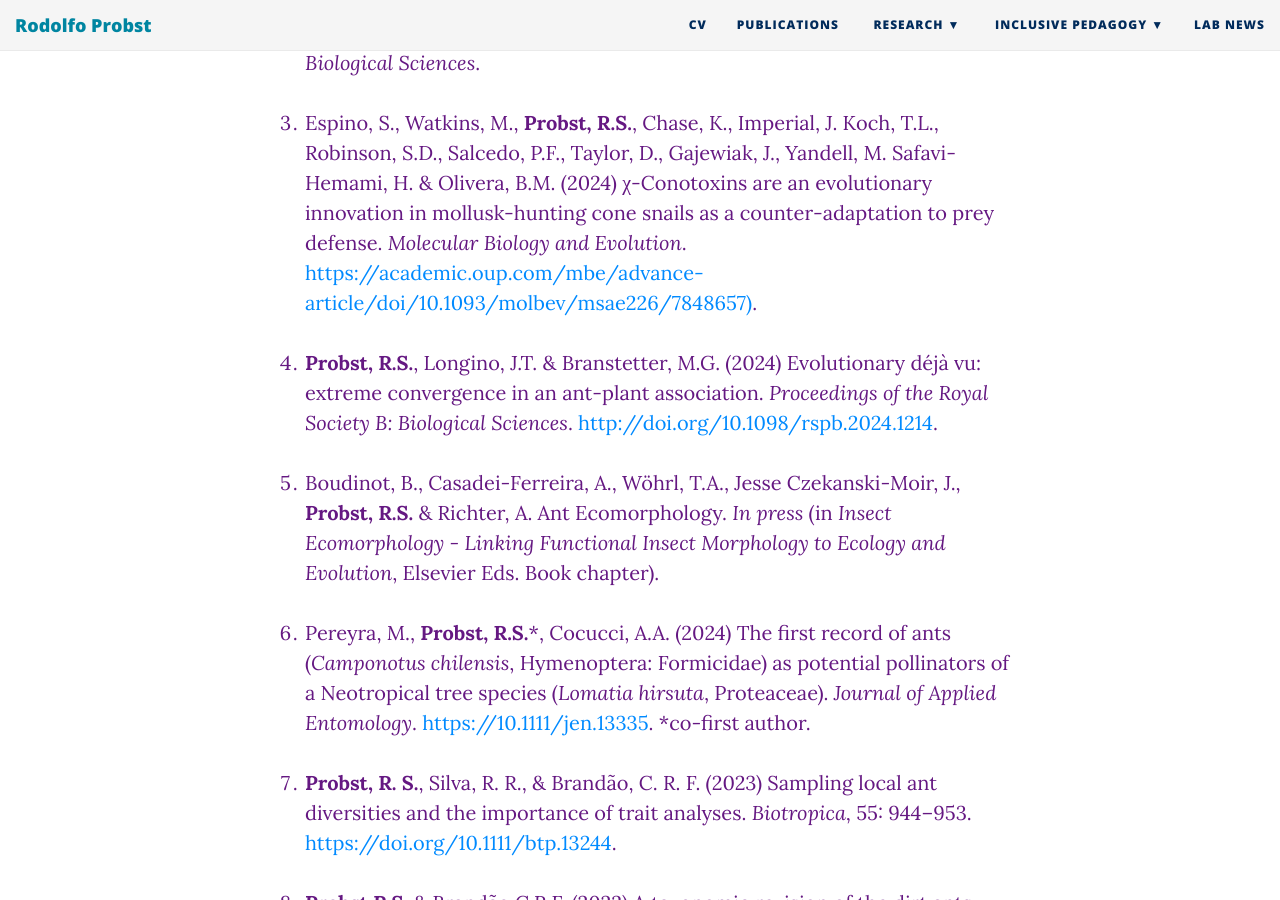
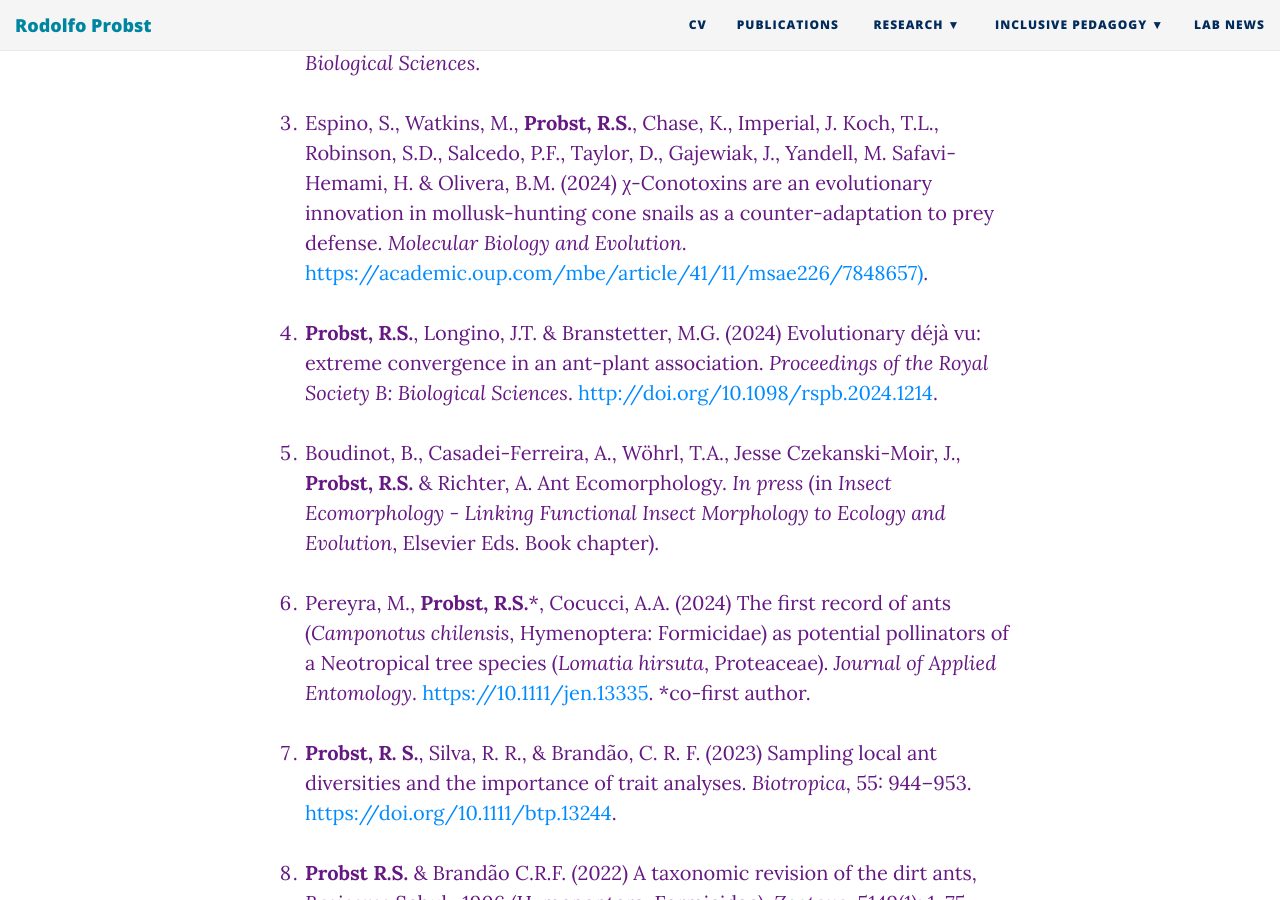
Before and after one commit to probstrodolfo/probstrodolfo.github.io, a Jekyll site: the page built from publications.md, in a window 1280 px wide and 900 px high, scrolled down 352 px. Built offline with Jekyll 4.4.1, drawn with Linux system fonts in a browser that asks for light colours; nearby versions of some CDN libraries; some of the changed lines change nothing that is shown.

Commit message:
Update publications.md

```diff
--- a/publications.md
+++ b/publications.md
@@ -7,7 +7,7 @@
 
 2. Fiorentino, G., **Probst, R.S.**, Richter, A., Economo, E. & Barden, P. A fossil-informed pattern of embiggening and local extinction in _Basiceros_ dirt ants (Hymenoptera: Formicidae). _In review at Proceedings of the Royal Society B: Biological Sciences_.
 
-3. Espino, S., Watkins, M., **Probst, R.S.**, Chase, K., Imperial, J. Koch, T.L., Robinson, S.D., Salcedo, P.F., Taylor, D., Gajewiak, J., Yandell, M. Safavi-Hemami, H. & Olivera, B.M. (2024) χ-Conotoxins are an evolutionary innovation in mollusk-hunting cone snails as a counter-adaptation to prey defense. _Molecular Biology and Evolution_. [https://academic.oup.com/mbe/advance-article/doi/10.1093/molbev/msae226/7848657)](https://academic.oup.com/mbe/article/41/11/msae226/7848657).
+3. Espino, S., Watkins, M., **Probst, R.S.**, Chase, K., Imperial, J. Koch, T.L., Robinson, S.D., Salcedo, P.F., Taylor, D., Gajewiak, J., Yandell, M. Safavi-Hemami, H. & Olivera, B.M. (2024) χ-Conotoxins are an evolutionary innovation in mollusk-hunting cone snails as a counter-adaptation to prey defense. _Molecular Biology and Evolution_. [https://academic.oup.com/mbe/article/41/11/msae226/7848657)](https://academic.oup.com/mbe/article/41/11/msae226/7848657).
 
 4. **Probst, R.S.**, Longino, J.T. & Branstetter, M.G. (2024) Evolutionary déjà vu: extreme convergence in an ant-plant association. _Proceedings of the Royal Society B: Biological Sciences_. [http://doi.org/10.1098/rspb.2024.1214](http://doi.org/10.1098/rspb.2024.1214).
 
```
